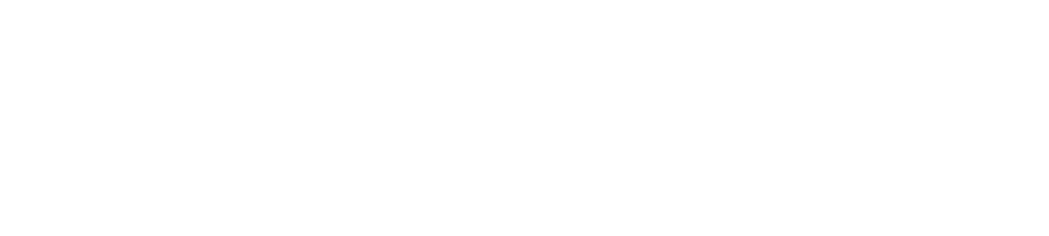
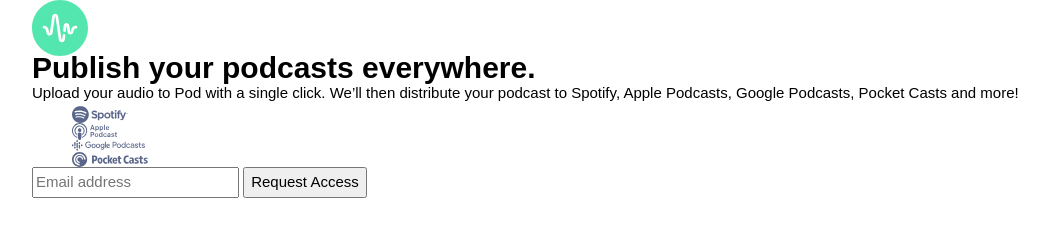
Before and after one commit to Muhammadjewel/pod-request-access-landing-page, a plain HTML site: page index.html in a window 1280 px wide. Shown: the whole page, without its empty margins (58-1107 px from the left). Drawn offline with Linux system fonts and the light colour scheme; a web font is replaced by a local one.

Commit message:
Add page content

```diff
--- a/index.html
+++ b/index.html
@@ -29,7 +29,42 @@
 </head>
 <body>
 
+  <main class="main-content">
+    <div class="access-request">
+      <div class="container">
+        <a class="access-request__logo logo" href="index.html">
+          <img class="logo__img" src="img/logo.svg" alt="Pod logo" width="135" height="56">
+        </a>
+        <div>
+          <h1 class="access-request__heading"><span class="highlighted-text">Publish your podcasts</span> everywhere.</h1>
+          <p class="access-request__text">Upload your audio to Pod with a single click. We’ll then distribute your podcast to Spotify, Apple Podcasts, Google Podcasts, Pocket Casts and more!</p>
+          <div class="access-request__supported-platforms supported-platforms">
+            <ul class="supported-platforms__list" role="list">
+              <li class="supported-platforms__item" role="listitem">
+                <img src="img/spotify.svg" alt="Spotify logo" width="56" height="17">
+              </li>
+              <li class="supported-platforms__item" role="listitem">
+                <img src="img/apple-podcast.svg" alt="Apple podcasts logo" width="45" height="17">
+              </li>
+              <li class="supported-platforms__item" role="listitem">
+                <img src="img/google-podcasts.svg" alt="Google podcasts logo" width="73" height="11">
+              </li>
+              <li class="supported-platforms__item" role="listitem">
+                <img src="img/pocket-casts.svg" alt="Pocket casts" width="77" height="15">
+              </li>
+            </ul>
+          </div>
 
+          <form class="access-request__form form" action="https://echo.htmlacademy.ru" method="POST">
+            <div class="form__group">
+              <input class="form__field" type="email" name="email" placeholder="Email address" aria-label="Email" required>
+              <button class="form__submit button" type="submit">Request Access</button>
+            </div>
+          </form>
+        </div>
+      </div>
+    </div>
+  </main>
 
   <script src="js/main.js"></script>
 </body>
```
Also changed, not shown: img/apple-podcast.svg (added), img/google-podcasts.svg (added), img/logo.svg (added), img/pocket-casts.svg (added), img/spotify.svg (added).
